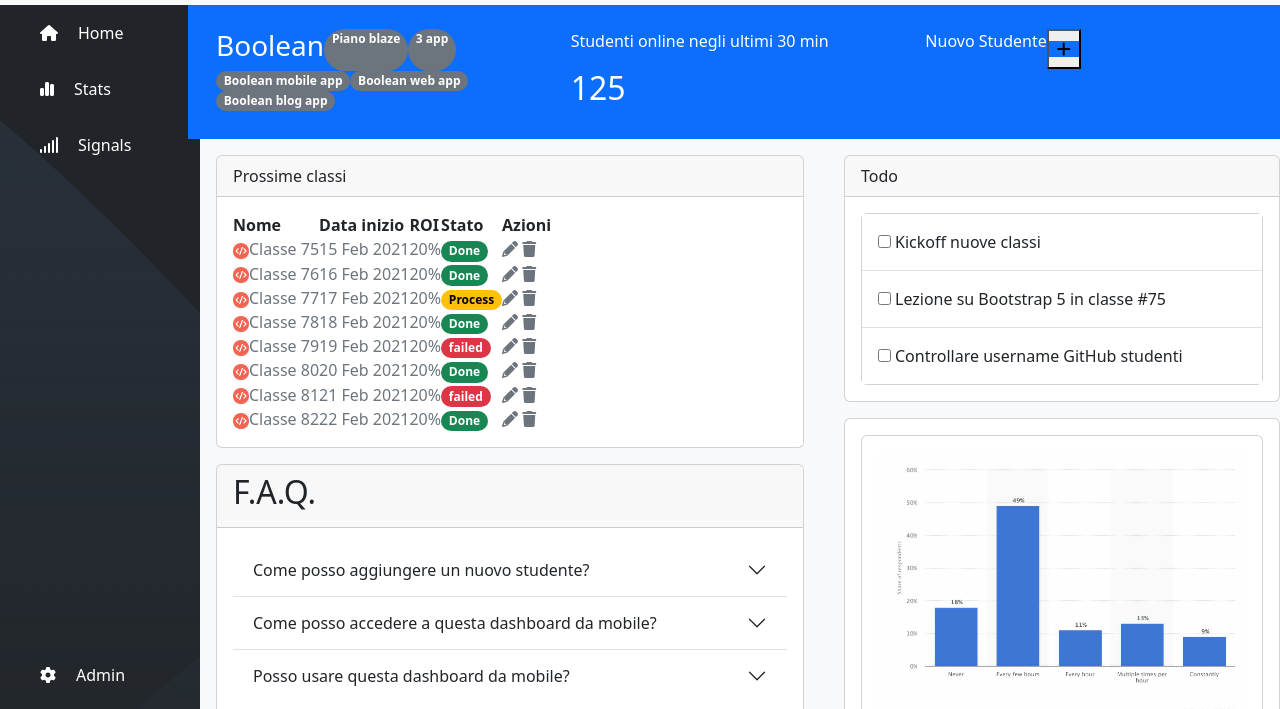
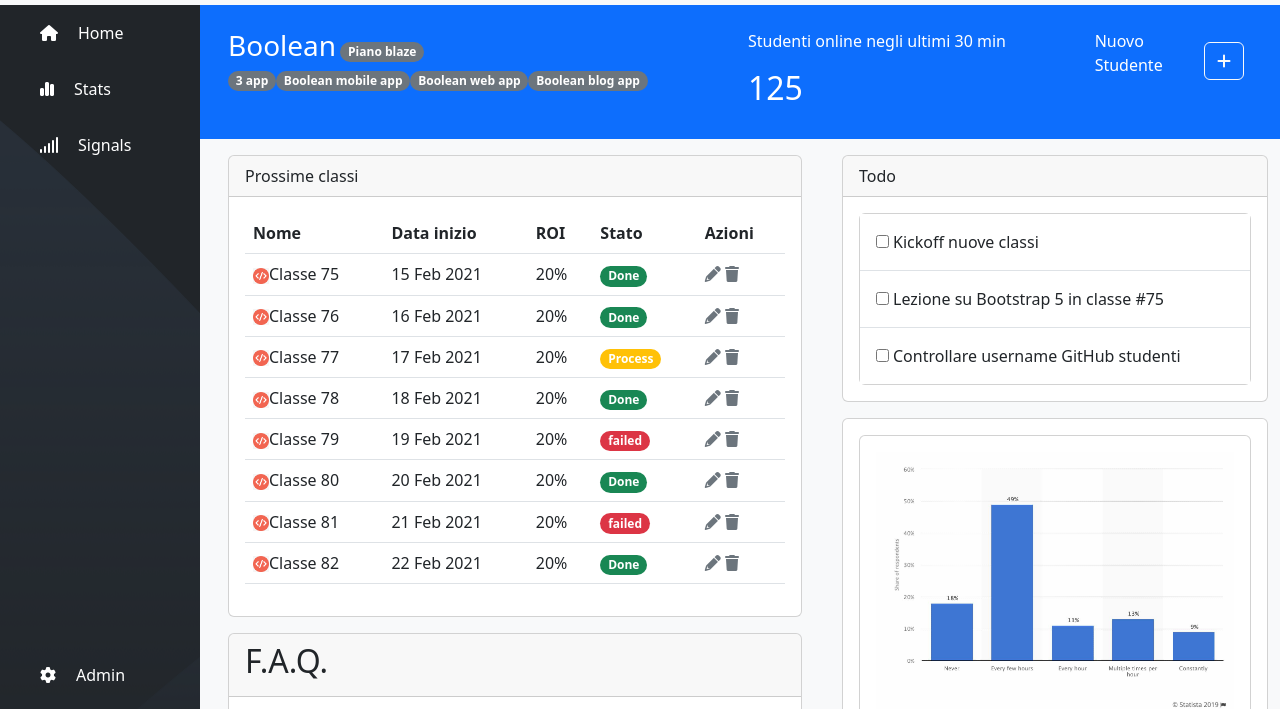
Before and after one commit to Masterkudi/html-css-bootstrap-dashboard, a plain HTML site: page index.html in a window 1280 px wide. Shown: the part 49-758 px from the top of the page. Drawn offline with nearby package versions, Linux system fonts and the light colour scheme.

Commit message:
correzione in classe

```diff
--- a/assets/css/style.css
+++ b/assets/css/style.css
@@ -28,6 +28,10 @@
     font-size: 1.2rem;
 }
 
+.container-fluid .logo-2 {
+    width: 3rem;
+}
+
 .icon-menu i {
     padding: .5rem;
 }
--- a/index.html
+++ b/index.html
@@ -17,7 +17,8 @@
     <header>
         <nav class="navbar bg-body-tertiary">
             <div class="container-fluid d-flex">
-                <img src="assets/img/logo.svg" alt="" class="me-2">
+                <img src="assets/img/logo.svg" alt="" class="logo-1 me-2 d-none d-sm-inline">
+                <img src="assets/img/mobile-logo.png" alt="" class="logo-2 d-inline d-sm-none">
                 <div class="d-flex d-flex-custom">
                     <i class="fa-solid fa-magnifying-glass"></i>
                     <input class="form-control me-2" type="search" placeholder="Prova a cercare: Lezioni di Laravel"
@@ -59,24 +60,26 @@
                         </div>
                     </div>
                 </div>
-                <div class="col p-0 bg-light">
+                <div class="col bg-light">
                     <div
                         class="row blu-line d-flex justify-content-between align-items-center align-items-sm-start pt-4 pe-4 pb-4 ps-3 text-white bg-primary">
-                        <div class="col-md-4 col-sm-12 right-sec d-flex fd-col d-flex flex-wrap">
-                            <h3>Boolean</h3>
+                        <div class="col-6 fd-col ">
+                            <h3 class="d-inline-block">Boolean</h3>
                             <div class="badge rounded-pill text-bg-secondary text-align-center flex-wrap">Piano blaze</div>
+                           <div class="d-flex flex-wrap align-items-center">
                             <div class="badge rounded-pill text-bg-secondary text-align-center flex-wrap">3 app</div>
                             <div class="badge rounded-pill text-bg-secondary text-align-center flex-wrap">Boolean mobile app</div>
                             <div class="badge rounded-pill text-bg-secondary text-align-center flex-wrap">Boolean web app</div>
                             <div class="badge rounded-pill text-bg-secondary text-align-center flex-wrap">Boolean blog app</div>
+                           </div>
                         </div>
                         <div class="col-md-4 col-sm-12 center-sec">
                             <p>Studenti online negli ultimi 30 min</p>
                             <h2>125</h2>
                         </div>
-                        <div class="col-md-4 col-sm-12 left-sec d-flex">
+                        <div class="col-md-2 col-sm-12 left-sec d-flex justify-content-center align-items-center">
                             <p>Nuovo Studente</p>
-                            <button><i class="fa-solid fa-plus style-none px-2 bg-primary"></i></button>
+                            <button class="btn btn-outline-light"><i class="fa-solid fa-plus"></i></button>
                         </div>
                     </div>
                     <div class="row">
@@ -85,8 +88,8 @@
                                 <div class="card-header">
                                     Prossime classi
                                 </div>
-                                <div class="card-body width:100%">
-                                    <table>
+                                <div class="card-body">
+                                    <table class="table">
                                         <tr>
                                             <th>Nome</th>
                                             <th>Data inizio</th>
@@ -94,87 +97,94 @@
                                             <th>Stato</th>
                                             <th>Azioni</th>
                                         </tr>
-                                        <tr class=" text-secondary">
+                                        <tr>
                                             <td><img src="assets/img/class-avatar.jpg" alt=""
-                                                    style="width: 1rem; background: #ffffff;">Classe 75</td>
+                                                    style="width: 1rem;">Classe 75</td>
                                             <td>15 Feb 2021</td>
                                             <td>20%</td>
                                             <td><span class="badge rounded-pill text-bg-success">Done</span>
                                             </td>
-                                            <td>
+                                            <td class=" text-secondary">
                                                 <i class="fa-solid fa-pencil"></i>
                                                 <i class="fa-solid fa-trash"></i>
                                             </td>
                                         </tr>
-                                        <tr class=" text-secondary">
+                                        <tr>
                                             <td><img src="assets/img/class-avatar.jpg" alt=""
                                                     style="width: 1rem; background: #ffffff;">Classe 76</td>
                                             <td>16 Feb 2021</td>
                                             <td>20%</td>
                                             <td><span class="badge rounded-pill text-bg-success">Done</span>
                                             </td>
-                                            <td><i class="fa-solid fa-pencil"></i>
+                                            <td class=" text-secondary">
+                                                <i class="fa-solid fa-pencil"></i>
                                                 <i class="fa-solid fa-trash"></i></td>
                                         </tr>
-                                        <tr class=" text-secondary">
+                                        <tr>
                                             <td><img src="assets/img/class-avatar.jpg" alt=""
                                                     style="width: 1rem; background: #ffffff;">Classe 77</td>
                                             <td>17 Feb 2021</td>
                                             <td>20%</td>
-                                            <td><span class="badge rounded-pill text-bg-warning">Process</span>
+                                            <td><span class="badge rounded-pill text-bg-warning text-white">Process</span>
 
                                             </td>
-                                            <td><i class="fa-solid fa-pencil"></i>
+                                            <td class=" text-secondary">
+                                                <i class="fa-solid fa-pencil"></i>
                                                 <i class="fa-solid fa-trash"></i></td>
                                         </tr>
-                                        <tr class=" text-secondary">
+                                        <tr>
                                             <td><img src="assets/img/class-avatar.jpg" alt=""
                                                     style="width: 1rem; background: #ffffff;">Classe 78</td>
                                             <td>18 Feb 2021</td>
                                             <td>20%</td>
                                             <td><span class="badge rounded-pill text-bg-success">Done</span>
                                             </td>
-                                            <td><i class="fa-solid fa-pencil"></i>
+                                            <td class=" text-secondary">
+                                                <i class="fa-solid fa-pencil"></i>
                                                 <i class="fa-solid fa-trash"></i></td>
                                         </tr>
-                                        <tr class=" text-secondary">
+                                        <tr>
                                             <td><img src="assets/img/class-avatar.jpg" alt=""
                                                     style="width: 1rem; background: #ffffff;">Classe 79</td>
                                             <td>19 Feb 2021</td>
                                             <td>20%</td>
                                             <td><span class="badge rounded-pill text-bg-danger">failed</span>
                                             </td>
-                                            <td><i class="fa-solid fa-pencil"></i>
+                                            <td class=" text-secondary">
+                                                <i class="fa-solid fa-pencil"></i>
                                                 <i class="fa-solid fa-trash"></i></td>
                                         </tr>
-                                        <tr class=" text-secondary">
+                                        <tr>
                                             <td><img src="assets/img/class-avatar.jpg" alt=""
                                                     style="width: 1rem; background: #ffffff;">Classe 80</td>
                                             <td>20 Feb 2021</td>
                                             <td>20%</td>
                                             <td><span class="badge rounded-pill text-bg-success">Done</span>
                                             </td>
-                                            <td><i class="fa-solid fa-pencil"></i>
+                                            <td class=" text-secondary">
+                                                <i class="fa-solid fa-pencil"></i>
                                                 <i class="fa-solid fa-trash"></i></td>
                                         </tr>
-                                        <tr class=" text-secondary">
+                                        <tr>
                                             <td><img src="assets/img/class-avatar.jpg" alt=""
                                                     style="width: 1rem; background: #ffffff;">Classe 81</td>
                                             <td>21 Feb 2021</td>
                                             <td>20%</td>
                                             <td><span class="badge rounded-pill text-bg-danger">failed</span>
                                             </td>
-                                            <td><i class="fa-solid fa-pencil"></i>
+                                            <td class=" text-secondary">
+                                                <i class="fa-solid fa-pencil"></i>
                                                 <i class="fa-solid fa-trash"></i></td>
                                         </tr>
-                                        <tr class=" text-secondary">
+                                        <tr>
                                             <td><img src="assets/img/class-avatar.jpg" alt=""
                                                     style="width: 1rem; background: #ffffff;">Classe 82</td>
                                             <td>22 Feb 2021</td>
                                             <td>20%</td>
                                             <td><span class="badge rounded-pill text-bg-success">Done</span>
                                             </td>
-                                            <td><i class="fa-solid fa-pencil"></i>
+                                            <td class=" text-secondary">
+                                                <i class="fa-solid fa-pencil"></i>
                                                 <i class="fa-solid fa-trash"></i></td>
                                         </tr>
                                     </table>
```
